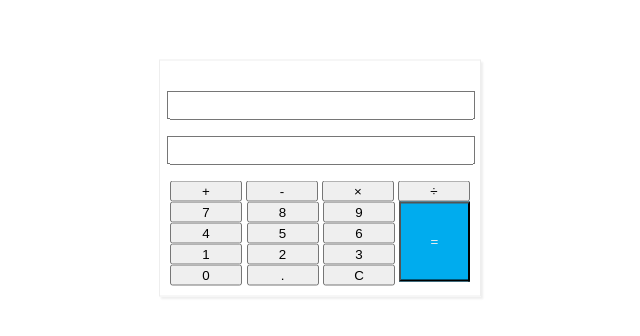
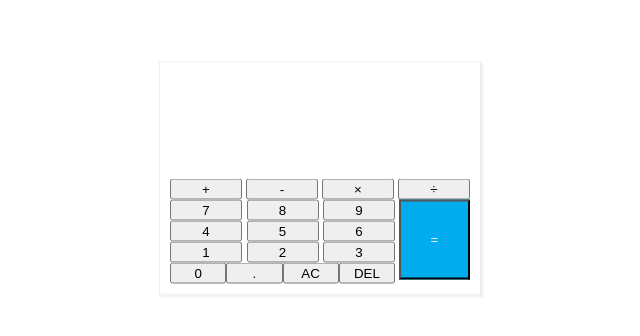
Before and after one commit to Granada-JT/calculator-app, a SvelteKit app: page / in a window 1280 px wide. Shown: the part 222-558 px from the top of the page, without its empty margins (320-960 px from the left). Built offline with nearby package versions, Linux system fonts and the light colour scheme.

Commit message:
added consoleValue and answer reset, and added del function

```diff
--- a/src/routes/+page.svelte
+++ b/src/routes/+page.svelte
@@ -1,23 +1,23 @@
 <script lang="ts">
 let consoleValue: string = "";
-    let state: string | null = null;
 let answer: number | undefined;
 
 function setCharacters(value: string | number): void {
-        if (consoleValue === "0" || state === "equal") {
+  if (consoleValue === "0" || answer !== undefined) {
+    // Clear the consoleValue and answer variables
     consoleValue = "";
-        }
-        if (state === "equal") {
-        state = null;
+    answer = undefined;
   }
   if (value === "C") {
-        answer = undefined;
-        state = null;
     consoleValue = "";
     return;
   }
+  if (value === "DEL") {
+    consoleValue = consoleValue.slice(0, -1);
+    return;
+  }
   consoleValue += value.toString();
-        console.log(consoleValue)
+  console.log(consoleValue);
 }
 
 async function getEquation() {
@@ -34,13 +34,14 @@
   if (response.ok) {
     const data = await response.json();
     const result = data.result; // Extract the result from the response
-        answer = result
+    answer = result;
     console.log(answer);
     console.log(result); // Display the result in the console or update your UI
   } else {
     console.log('Error:', response.statusText);
   }
 }
+
 </script>
 
 <style>
@@ -61,7 +62,13 @@
     outline: none;
     text-align: right;
     font-size: 20px;
+    border: none;
   }
+
+  #input1 {
+    text-align: left;
+  }
+
   .calculator .buttons {
     display: flex;
     flex-wrap: wrap;
@@ -101,8 +108,8 @@
 </style>
 
 <div class="calculator">
-  <input type="text" bind:value="{consoleValue}" readonly={true} name="equation" />
-  <input type="text" bind:value="{answer}" readonly={true} name="equation" />
+  <input id="input1" type="text" bind:value="{consoleValue}" readonly={true} name="equation" />
+  <input id="input2" type="text" bind:value="{answer}" readonly={true} name="equation" />
   <div class="buttons">
     <div class="operations">
       <button on:click={() => { setCharacters('+'); }}>
@@ -160,7 +167,10 @@
           .
         </button>
         <button on:click={() => { setCharacters('C'); }}>
-          C
+          AC
+        </button>
+        <button on:click={() => { setCharacters('DEL'); }}>
+          DEL
         </button>
       </div>
     </div>
```
Lines whose indentation alone changed are shown as unchanged.
